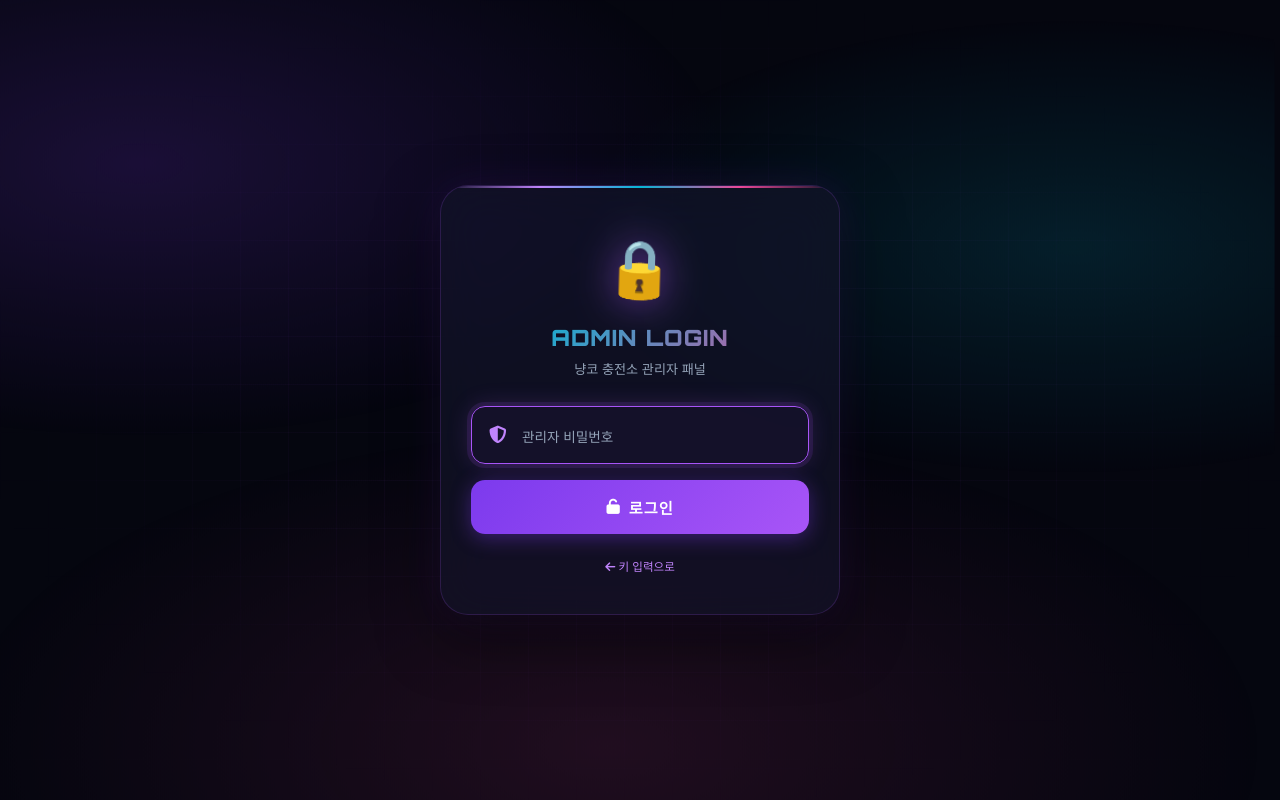
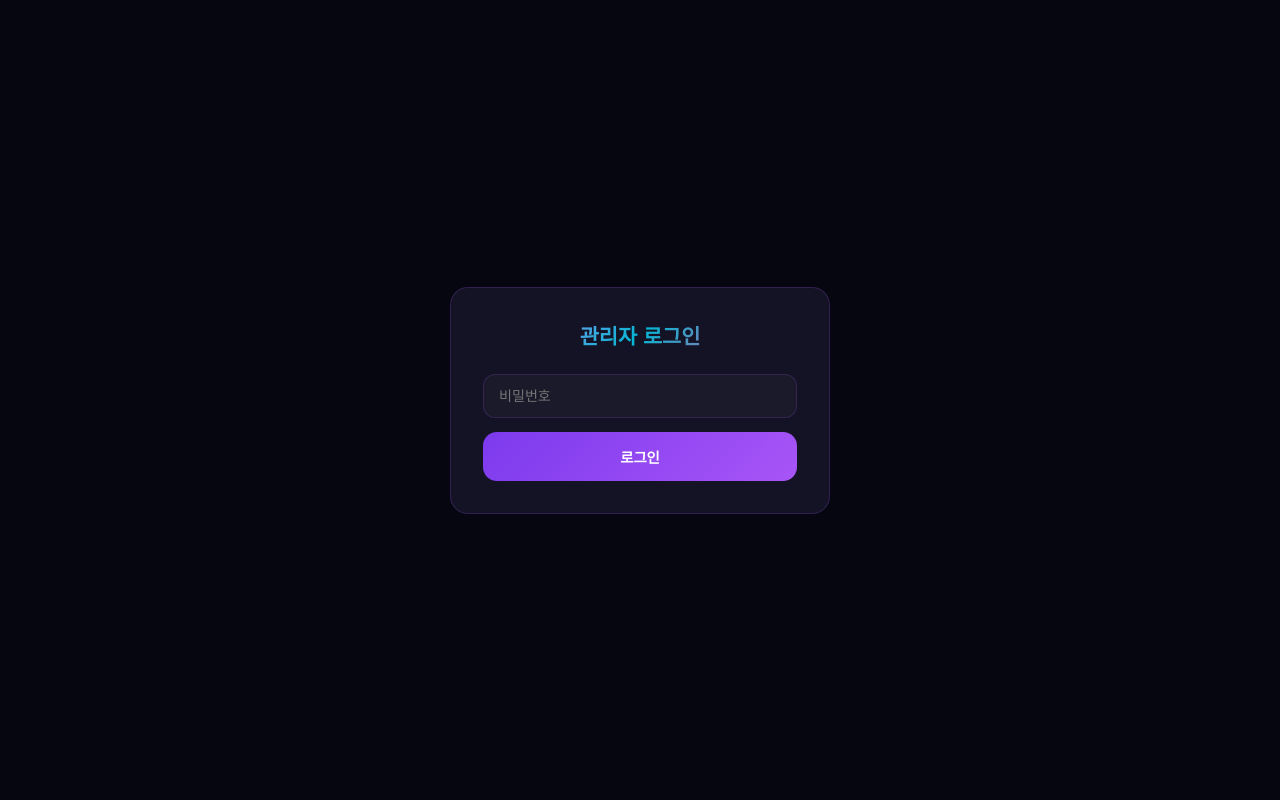
Before and after one commit to kongjoonff-source/The-Battle-Cats-autoAPI-korea, a Flask app: page /admin/panel in a window 1280 px wide. Run offline with Flask 3, Linux system fonts and the light colour scheme.

Commit message:
fix: admin login/logout errors - create admin_login.html, remove duplicate code, fix redirect

```diff
--- a/app.py
+++ b/app.py
@@ -597,37 +597,7 @@ def admin_panel():
 
 def show_admin_dashboard():
     """관리자 대시보드 내용 구성"""
-    orders = load_orders()
-    deposits = load_deposits()
-    prices = get_all_prices()
-    access_keys = load_access_keys()
 
-    # 만료 여부 표시
-    now = datetime.now()
-    for k in access_keys:
-        k['is_expired'] = datetime.fromisoformat(k['expires_at']) < now
-
-    # 통계
-    total_orders = len(orders)
-    completed_orders = len([o for o in orders if o.get('status') == 'completed'])
-    pending_orders = len([o for o in orders if o.get('status') == 'pending'])
-    failed_orders = len([o for o in orders if o.get('status') == 'failed'])
-    total_revenue = sum(o.get('total_price', 0) for o in orders if o.get('status') == 'completed')
-
-    return render_template("admin.html",
-        orders=orders,
-        deposits=deposits,
-        prices=prices,
-        access_keys=access_keys,
-        total_orders=total_orders,
-        completed_orders=completed_orders,
-        pending_orders=pending_orders,
-        failed_orders=failed_orders,
-        total_revenue=total_revenue,
-        key_purchase_enabled=is_key_purchase_enabled(),
-        key_prices=KEY_PRICES,
-        key_purchases=load_key_purchases()
-    )
 
     orders = load_orders()
     deposits = load_deposits()
@@ -665,7 +635,7 @@ def show_admin_dashboard():
 def admin_logout():
     """관리자 로그아웃"""
     session.pop('admin', None)
-    return redirect(url_for('admin_login'))
+    return redirect(url_for('admin_panel'))
 
 @app.route("/admin/update-prices", methods=["POST"])
 def admin_update_prices():
--- a/templates/admin_login.html
+++ b/templates/admin_login.html
@@ -2,228 +2,29 @@
 <html lang="ko">
 <head>
 <meta charset="UTF-8">
-<meta name="viewport" content="width=device-width, initial-scale=1.0, maximum-scale=1.0, user-scalable=no">
-<title>🔒 관리자 로그인 — 냥코 충전소</title>
-<link href="https://fonts.googleapis.com/css2?family=Noto+Sans+KR:wght@400;500;700;800;900&family=Orbitron:wght@600;800;900&display=swap" rel="stylesheet">
-<link rel="stylesheet" href="https://cdnjs.cloudflare.com/ajax/libs/font-awesome/6.4.0/css/all.min.css">
+<meta name="viewport" content="width=device-width,initial-scale=1.0">
+<title>관리자 로그인 - 냥코 충전소</title>
 <style>
 *{margin:0;padding:0;box-sizing:border-box}
-:root{
-  --bg:#05060f;
-  --card:rgba(18,20,38,0.72);
-  --primary:#7c3aed;
-  --primary2:#a855f7;
-  --primary3:#c084fc;
-  --cyan:#06b6d4;
-  --pink:#ec4899;
-  --danger:#ef4444;
-  --text:#f1f5f9;
-  --sub:#94a3b8;
-  --border:rgba(168,85,247,0.18);
-}
-html{scroll-behavior:smooth}
-body{
-  background:var(--bg);
-  color:var(--text);
-  font-family:'Noto Sans KR',sans-serif;
-  min-height:100vh;
-  overflow-x:hidden;
-  display:flex;align-items:center;justify-content:center;
-  position:relative;
-}
-body::before{
-  content:'';
-  position:fixed;inset:0;
-  background:
-    radial-gradient(ellipse 80% 60% at 15% 20%,rgba(124,58,237,0.18) 0%,transparent 55%),
-    radial-gradient(ellipse 70% 50% at 85% 30%,rgba(6,182,212,0.14) 0%,transparent 55%),
-    radial-gradient(ellipse 90% 70% at 50% 90%,rgba(236,72,153,0.12) 0%,transparent 55%);
-  pointer-events:none;z-index:0;
-  animation:auroraShift 18s ease-in-out infinite alternate;
-}
-body::after{
-  content:'';
-  position:fixed;inset:0;
-  background-image:
-    linear-gradient(rgba(168,85,247,0.04) 1px,transparent 1px),
-    linear-gradient(90deg,rgba(168,85,247,0.04) 1px,transparent 1px);
-  background-size:48px 48px;
-  pointer-events:none;z-index:0;
-  mask-image:radial-gradient(ellipse at center,black 30%,transparent 75%);
-}
-@keyframes auroraShift{
-  0%{transform:translate(0,0) scale(1)}
-  50%{transform:translate(-3%,2%) scale(1.05)}
-  100%{transform:translate(2%,-2%) scale(1.02)}
-}
-
-.login-container{
-  position:relative;z-index:1;
-  max-width:440px;width:90%;
-  padding:20px;
-}
-
-.login-card{
-  background:var(--card);
-  backdrop-filter:blur(24px) saturate(180%);
-  -webkit-backdrop-filter:blur(24px) saturate(180%);
-  border-radius:28px;
-  padding:40px 30px;
-  border:1px solid var(--border);
-  box-shadow:0 20px 60px rgba(0,0,0,0.5),0 0 40px rgba(124,58,237,0.15);
-  position:relative;
-  overflow:hidden;
-}
-.login-card::before{
-  content:'';position:absolute;top:0;left:0;right:0;height:2px;
-  background:linear-gradient(90deg,transparent,var(--primary3),var(--cyan),var(--pink),transparent);
-  animation:gradientFlow 4s ease infinite;
-}
-@keyframes gradientFlow{
-  0%,100%{background-position:0% 50%}
-  50%{background-position:100% 50%}
-}
-
-.login-icon{
-  font-size:3.5rem;
-  text-align:center;
-  margin-bottom:16px;
-  display:inline-block;
-  animation:iconFloat 3s ease-in-out infinite;
-  filter:drop-shadow(0 0 20px rgba(168,85,247,0.6));
-}
-@keyframes iconFloat{
-  0%,100%{transform:translateY(0) rotate(0deg)}
-  50%{transform:translateY(-8px) rotate(5deg)}
-}
-
-.login-title{
-  font-family:'Orbitron',sans-serif;
-  font-size:1.4rem;font-weight:900;
-  text-align:center;
-  background:linear-gradient(135deg,var(--primary3),var(--cyan),var(--pink));
-  -webkit-background-clip:text;-webkit-text-fill-color:transparent;
-  background-size:200% 200%;
-  animation:gradientFlow 5s ease infinite;
-  margin-bottom:8px;
-  letter-spacing:1px;
-}
-.login-subtitle{
-  text-align:center;
-  color:var(--sub);
-  font-size:.82rem;
-  margin-bottom:28px;
-}
-
-.error-box{
-  display:none;
-  background:linear-gradient(135deg,rgba(239,68,68,0.12),rgba(239,68,68,0.06));
-  border:1.5px solid rgba(239,68,68,0.3);
-  border-radius:12px;
-  padding:12px 16px;
-  margin-bottom:16px;
-  font-size:.82rem;
-  color:var(--danger);
-  text-align:center;
-}
-.error-box.show{display:block;animation:shake .4s}
-@keyframes shake{
-  0%,100%{transform:translateX(0)}
-  25%{transform:translateX(-8px)}
-  75%{transform:translateX(8px)}
-}
-
-.input-wrap{position:relative;margin-bottom:16px}
-input{
-  width:100%;
-  padding:16px 18px 16px 50px;
-  border-radius:14px;
-  border:1.5px solid var(--border);
-  background:rgba(255,255,255,0.03);
-  color:var(--text);
-  outline:none;
-  font-size:1rem;
-  font-family:inherit;
-  transition:all .3s;
-}
-input::placeholder{color:var(--sub);font-size:.85rem}
-input:focus{
-  border-color:var(--primary2);
-  box-shadow:0 0 0 4px rgba(168,85,247,0.12),0 0 24px rgba(168,85,247,0.2);
-  background:rgba(168,85,247,0.04);
-}
-.input-icon{
-  position:absolute;left:18px;top:50%;transform:translateY(-50%);
-  color:var(--sub);font-size:1.1rem;
-  transition:color .3s;
-}
-input:focus + .input-icon{color:var(--primary3)}
-
-.btn{
-  display:inline-flex;align-items:center;justify-content:center;gap:8px;
-  padding:16px 20px;border-radius:14px;border:none;
-  font-size:.95rem;font-weight:800;cursor:pointer;
-  transition:all .25s cubic-bezier(.4,0,.2,1);
-  width:100%;font-family:inherit;
-  position:relative;overflow:hidden;
-  text-transform:uppercase;letter-spacing:1px;
-}
-.btn:active{transform:scale(.95)}
-.btn-primary{
-  background:linear-gradient(135deg,var(--primary),var(--primary2));
-  color:#fff;
-  box-shadow:0 4px 20px rgba(124,58,237,0.4);
-}
-.btn-primary:hover{
-  box-shadow:0 8px 30px rgba(124,58,237,0.6),0 0 40px rgba(168,85,247,0.3);
-  transform:translateY(-2px);
-}
-
-.login-footer{
-  text-align:center;
-  margin-top:24px;
-  font-size:.72rem;
-  color:var(--sub);
-}
-.login-footer a{
-  color:var(--primary3);
-  text-decoration:none;
-  transition:color .2s;
-}
-.login-footer a:hover{color:var(--cyan)}
+body{background:#05060f;color:#f1f5f9;font-family:sans-serif;min-height:100vh;display:flex;align-items:center;justify-content:center}
+.login-box{background:rgba(26,26,46,0.72);border:1.5px solid rgba(168,85,247,0.2);border-radius:18px;padding:32px;width:100%;max-width:380px}
+.login-box h1{font-family:Orbitron,sans-serif;font-size:1.3rem;font-weight:900;background:linear-gradient(135deg,#c084fc,#06b6d4,#ec4899);-webkit-background-clip:text;-webkit-text-fill-color:transparent;text-align:center;margin-bottom:24px}
+.input-wrap{position:relative;margin-bottom:14px}
+input{width:100%;padding:13px 15px;border-radius:12px;border:1.5px solid rgba(168,85,247,0.18);background:rgba(255,255,255,0.03);color:#f1f5f9;outline:none;font-size:.88rem}
+input:focus{border-color:#a855f7;box-shadow:0 0 0 4px rgba(168,85,247,0.12)}
+.btn{display:flex;align-items:center;justify-content:center;gap:8px;padding:14px;border-radius:14px;border:none;font-size:.9rem;font-weight:800;cursor:pointer;width:100%;background:linear-gradient(135deg,#7c3aed,#a855f7);color:#fff;transition:all .25s}
+.btn:hover{box-shadow:0 8px 30px rgba(168,85,247,0.4);transform:translateY(-2px)}
+.error{background:rgba(239,68,68,0.1);border:1px solid rgba(239,68,68,0.2);color:#ef4444;padding:10px;border-radius:10px;margin-bottom:12px;font-size:.78rem;text-align:center}
 </style>
 </head>
 <body>
-
-<div class="login-container">
-  <div class="login-card">
-    <div style="text-align:center;">
-      <span class="login-icon">🔒</span>
-    </div>
-    <h1 class="login-title">ADMIN LOGIN</h1>
-    <p class="login-subtitle">냥코 충전소 관리자 패널</p>
-
-    {% if error %}
-    <div class="error-box show">
-      <i class="fas fa-exclamation-circle"></i> {{ error }}
-    </div>
-    {% endif %}
-
-    <form method="POST" action="/admin">
-      <div class="input-wrap">
-        <input type="password" name="password" placeholder="관리자 비밀번호" required autofocus>
-        <i class="fas fa-shield-halved input-icon"></i>
-      </div>
-      <button type="submit" class="btn btn-primary">
-        <i class="fas fa-unlock"></i> 로그인
-      </button>
-    </form>
-
-    <div class="login-footer">
-      <a href="/gate"><i class="fas fa-arrow-left"></i> 키 입력으로</a>
-    </div>
-  </div>
+<div class="login-box">
+  <h1>관리자 로그인</h1>
+  {% if error %}<div class="error">{{ error }}</div>{% endif %}
+  <form method="POST" action="/admin/panel">
+    <div class="input-wrap"><input type="password" name="password" placeholder="비밀번호" autocomplete="off"></div>
+    <button class="btn" type="submit">로그인</button>
+  </form>
 </div>
-
 </body>
 </html>
```
